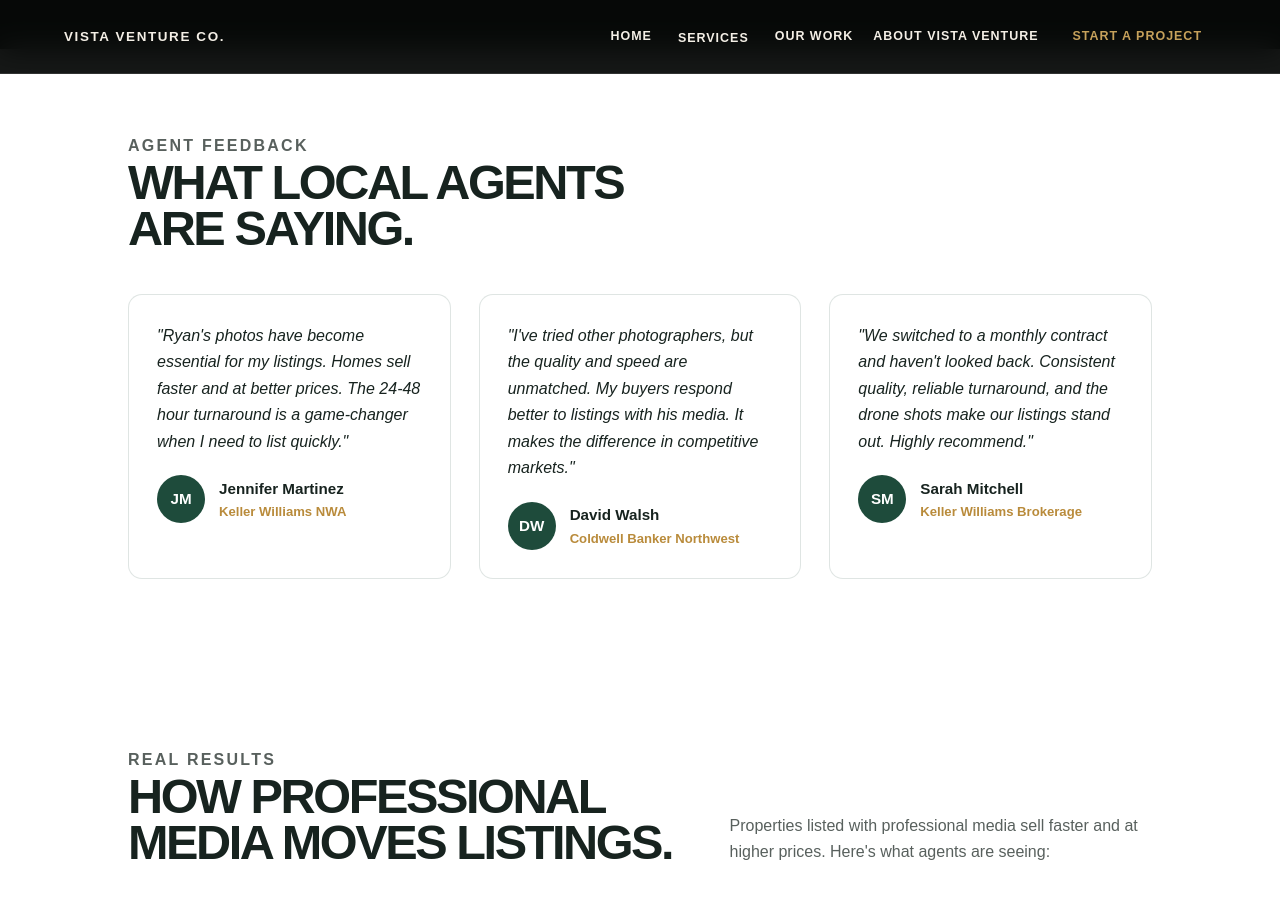
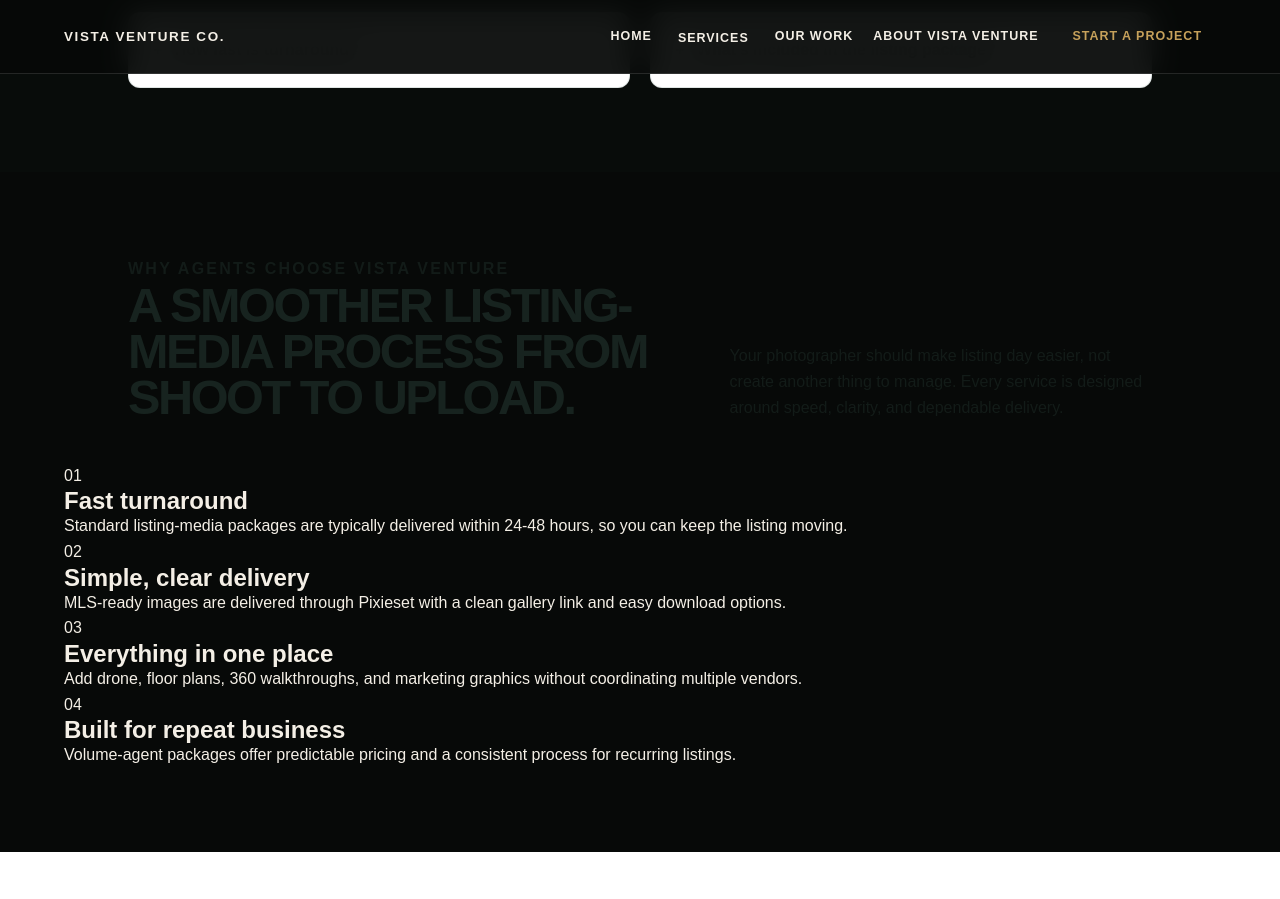
Before and after one commit to RyanGivans/VVC-2, a Jekyll site: the page built from services/real-estate/index.html, in a window 1280 px wide and 900 px high, scrolled down 3814 px. Built offline with Jekyll 4.4.1, drawn with Linux system fonts in a browser that asks for light colours; some of the changed text lies outside the part shown.

Commit message:
Improve real estate page conversion sections and remove fabricated proof

```diff
--- a/services/real-estate/index.html
+++ b/services/real-estate/index.html
@@ -16,38 +16,47 @@ page_css: real-estate-bright.css
         <a class="re-button secondary" href="#re-booking">Book a Session</a>
       </div>
     </div>
-    <img class="re-hero-photo-A" src="{{ '/assets/media/better-bella-twilight.png' | relative_url }}" alt="Twilight listing photography example">
+    <div class="re-hero-media-wrap">
+      <img class="re-hero-photo-A" src="{{ '/assets/media/better-bella-twilight.png' | relative_url }}" alt="Twilight listing photography example">
+      <div class="re-hero-proof-card">
+        <span>24-48 hr delivery</span>
+        <span>MLS-ready media</span>
+        <span>Drone + floor plans available</span>
+      </div>
+    </div>
   </div>
 </section>
 
 <section class="re-first-time-deal">
   <div class="container re-deal-content">
     <div class="re-deal-text">
-      <p class="re-deal-badge">🎯 NEW AGENT SPECIAL</p>
-      <h2>Start With a Win</h2>
-      <p>Try professional listing media risk-free. Choose one:</p>
-    </div>
-    <div class="re-deal-options">
-      <div class="re-deal-option">
-        <strong>$250</strong>
-        <span>HDR + Drone + 2D Floor Plan</span>
-        <p class="re-deal-note">Normally $335 (saves you $85)</p>
-      </div>
-      <div class="re-deal-divider">or</div>
-      <div class="re-deal-option">
-        <strong>Free</strong>
-        <span>Professional Headshots</span>
-        <p class="re-deal-note">Use for your agent marketing</p>
+      <p class="re-deal-badge">New Agent Intro Offer</p>
+      <h2>Try the full listing package on your first property.</h2>
+      <p>Get everything you need to launch a polished listing and see how easy the process can be.</p>
+      <div class="re-deal-value-line">
+        <span class="re-deal-big">$250</span>
+        <div>
+          <strong>HDR Photos + Drone + 2D Floor Plan Tour</strong>
+          <p>Normally $335. Save $85 on your first listing.</p>
+        </div>
       </div>
     </div>
-    <p class="re-deal-terms">First listing only. One per agent.</p>
+    <div class="re-deal-alt">
+      <p class="re-deal-or">Prefer a marketing upgrade instead?</p>
+      <div class="re-deal-option re-deal-option-highlight">
+        <strong>Free Agent Headshots</strong>
+        <span>Book your first standard listing package and add professional headshots for your marketing at no extra cost.</span>
+      </div>
+      <p class="re-deal-terms">First listing only. One introductory offer per agent.</p>
+      <a class="re-button re-button-gold" href="#re-booking">Claim the New Agent Offer</a>
+    </div>
   </div>
 </section>
 
 <section class="re-guarantee">
   <div class="container re-guarantee-content">
-    <strong>✓ 24-48 Hour Turnaround Guaranteed</strong>
-    <span>Photos, drone, and floor plans delivered within 24-48 hours or your session is complimentary.</span>
+    <strong>✓ 24-48 Hour Turnaround</strong>
+    <span>Standard listing media is typically delivered within 24-48 hours. Weather-dependent exterior and drone work may be rescheduled when needed.</span>
   </div>
 </section>
 
@@ -80,7 +89,7 @@ page_css: real-estate-bright.css
         <h3>2D Floor Plan Tour</h3>
         <span class="re-service-price">$75</span>
       </div>
-      <p class="re-addon-note">Add-on only (requires HDR package)</p>
+      <p class="re-addon-note">Add-on only · requires HDR package</p>
       <ul class="re-service-features">
         <li>Interactive floor plan layout</li>
         <li>Room measurements included</li>
@@ -95,14 +104,14 @@ page_css: real-estate-bright.css
         <h3>Drone Aerial Photos</h3>
         <span class="re-service-price">$100 / $150</span>
       </div>
-      <p class="re-addon-note">Add-on: $100 | Standalone: $150</p>
+      <p class="re-addon-note">Add-on: $100 · Standalone: $150</p>
       <ul class="re-service-features">
         <li>Professional aerial shots</li>
         <li>Lot context and acreage view</li>
         <li>Surrounding area perspective</li>
-        <li>Weather-dependent (rescheduled if needed)</li>
+        <li>Weather-dependent scheduling</li>
       </ul>
-      <p class="re-service-note">Dramatically increases listing impact.</p>
+      <p class="re-service-note">Helps buyers understand the full property context.</p>
     </article>
 
     <article class="re-service-card">
@@ -110,14 +119,14 @@ page_css: real-estate-bright.css
         <h3>360° Walkthrough</h3>
         <span class="re-service-price">$130 / $200</span>
       </div>
-      <p class="re-addon-note">Add-on: $130 | Standalone: $200</p>
+      <p class="re-addon-note">Add-on: $130 · Standalone: $200</p>
       <ul class="re-service-features">
         <li>Full immersive property tour</li>
-        <li>Navigate at own pace</li>
+        <li>Navigate at your own pace</li>
         <li>Virtual showing alternative</li>
-        <li>Increases time on listing</li>
+        <li>Ideal for remote buyers</li>
       </ul>
-      <p class="re-service-note">Perfect for remote buyers.</p>
+      <p class="re-service-note">A useful option for buyers who want to explore before touring.</p>
     </article>
 
     <article class="re-service-card">
@@ -132,13 +141,13 @@ page_css: real-estate-bright.css
         <li>Print-ready format</li>
         <li>Open house promotion</li>
       </ul>
-      <p class="re-service-note">Polished graphics for marketing.</p>
+      <p class="re-service-note">Polished graphics for marketing and promotion.</p>
     </article>
   </div>
 </section>
 
 <section class="re-section re-packages">
-  <div class="container re-heading">
+  <div class="container re-heading re-heading-on-dark">
     <div>
       <p class="re-eyebrow">Monthly Contract Packages</p>
       <h2>Consistent results for volume agents.</h2>
@@ -165,12 +174,12 @@ page_css: real-estate-bright.css
     </article>
 
     <article class="re-pricing-card re-featured">
-      <div class="re-badge">BEST VALUE</div>
+      <div class="re-badge">MOST POPULAR</div>
       <p class="re-label">Monthly Contract</p>
       <h3>5 Listings/Month</h3>
       <div class="re-price-display">
         <strong class="re-price-amount">$1,420</strong>
-        <span class="re-price-note">per month (save $255)</span>
+        <span class="re-price-note">per month · save $255</span>
       </div>
       <ul class="re-features">
         <li>HDR interior & exterior photos (30+ images)</li>
@@ -188,7 +197,7 @@ page_css: real-estate-bright.css
       <h3>10 Listings/Month</h3>
       <div class="re-price-display">
         <strong class="re-price-amount">$2,510</strong>
-        <span class="re-price-note">per month (save $840)</span>
+        <span class="re-price-note">per month · save $840</span>
       </div>
       <ul class="re-features">
         <li>HDR interior & exterior photos (30+ images)</li>
@@ -204,7 +213,7 @@ page_css: real-estate-bright.css
 </section>
 
 <section class="re-section re-faq">
-  <div class="container re-heading">
+  <div class="container re-heading re-heading-on-dark">
     <div>
       <p class="re-eyebrow">Agent Questions</p>
       <h2>Everything you need to know.</h2>
@@ -214,172 +223,82 @@ page_css: real-estate-bright.css
   <div class="container re-faq-grid">
     <details>
       <summary>How do I share photos with my clients?</summary>
-      <p>All photos are delivered via Pixieset, a professional listing platform. You get a shareable link to send directly to your clients, post online, or use in your MLS listing. Easy to download, print, or share on social media.</p>
+      <p>All photos are delivered via Pixieset. You receive a shareable gallery link and can download the MLS-ready files for listing use, social media, or client sharing.</p>
     </details>
 
     <details>
       <summary>Can you handle multiple listings per week?</summary>
-      <p>Yes. We can do up to 6 listings per day. Our contract tiers (5/month or 10/month) are designed for agents who have consistent volume. If you need more flexibility, we can discuss custom arrangements.</p>
+      <p>Yes. Multiple listings can be scheduled in the same week, and recurring-agent packages are available for consistent volume.</p>
     </details>
 
     <details>
       <summary>What if the weather is bad?</summary>
-      <p>Interior photography happens rain or shine. If weather prevents drone shots or exterior coverage, we reschedule those specific parts for the next available clear day—no additional charge. Interior photos are still delivered on schedule.</p>
+      <p>Interior photography can still move forward. If weather prevents exterior or drone coverage, those portions can be rescheduled for the next workable day.</p>
     </details>
 
     <details>
       <summary>Do you do commercial properties?</summary>
-      <p>Yes. Commercial properties, industrial spaces, and large acreage are all welcome. Pricing may vary based on square footage and complexity. Contact us for a custom quote.</p>
+      <p>Yes. Commercial properties, industrial spaces, and acreage are welcome. Pricing may vary based on square footage and complexity.</p>
     </details>
 
     <details>
-      <summary>How fast is turnaround really?</summary>
-      <p>Standard turnaround is 24-48 hours from the shoot date. Edited photos, floor plans, and all deliverables are ready to list. We guarantee this timeframe—if we miss it, your session is free.</p>
+      <summary>How fast is turnaround?</summary>
+      <p>Standard listing-media delivery is typically 24-48 hours from the shoot date. Weather-dependent exterior and drone work may require a separate clear-weather window.</p>
     </details>
 
     <details>
-      <summary>What's included in the package?</summary>
-      <p>HDR bracketed photos (30+ edited images covering interior and exterior), professional drone aerial shots, an interactive 2D floor plan with room measurements and a photo tour, and MLS-ready delivery. Everything a property needs to stand out.</p>
+      <summary>What's included in the listing package?</summary>
+      <p>The standard $335 package includes HDR interior and exterior photos, professional drone aerial images, an interactive 2D floor plan tour, and MLS-ready delivery.</p>
     </details>
   </div>
 </section>
 
-<section class="re-section re-testimonials">
+<section class="re-section re-why-agents">
   <div class="container re-heading">
     <div>
-      <p class="re-eyebrow">Agent Feedback</p>
-      <h2>What local agents are saying.</h2>
+      <p class="re-eyebrow">Why Agents Choose Vista Venture</p>
+      <h2>A smoother listing-media process from shoot to upload.</h2>
     </div>
+    <p>Your photographer should make listing day easier, not create another thing to manage. Every service is designed around speed, clarity, and dependable delivery.</p>
   </div>
 
-  <div class="container re-testimonials-grid">
-    <article class="re-testimonial">
-      <div class="re-testimonial-quote">"Ryan's photos have become essential for my listings. Homes sell faster and at better prices. The 24-48 hour turnaround is a game-changer when I need to list quickly."</div>
-      <div class="re-testimonial-author">
-        <div class="re-testimonial-avatar">JM</div>
-        <div>
-          <strong>Jennifer Martinez</strong>
-          <span>Keller Williams NWA</span>
-        </div>
-      </div>
+  <div class="container re-why-grid">
+    <article class="re-why-card">
+      <span class="re-why-number">01</span>
+      <h3>Fast turnaround</h3>
+      <p>Standard listing-media packages are typically delivered within 24-48 hours, so you can keep the listing moving.</p>
     </article>
-
-    <article class="re-testimonial">
-      <div class="re-testimonial-quote">"I've tried other photographers, but the quality and speed are unmatched. My buyers respond better to listings with his media. It makes the difference in competitive markets."</div>
-      <div class="re-testimonial-author">
-        <div class="re-testimonial-avatar">DW</div>
-        <div>
-          <strong>David Walsh</strong>
-          <span>Coldwell Banker Northwest</span>
-        </div>
-      </div>
+    <article class="re-why-card">
+      <span class="re-why-number">02</span>
+      <h3>Simple, clear delivery</h3>
+      <p>MLS-ready images are delivered through Pixieset with a clean gallery link and easy download options.</p>
     </article>
-
-    <article class="re-testimonial">
-      <div class="re-testimonial-quote">"We switched to a monthly contract and haven't looked back. Consistent quality, reliable turnaround, and the drone shots make our listings stand out. Highly recommend."</div>
-      <div class="re-testimonial-author">
-        <div class="re-testimonial-avatar">SM</div>
-        <div>
-          <strong>Sarah Mitchell</strong>
-          <span>Keller Williams Brokerage</span>
-        </div>
-      </div>
+    <article class="re-why-card">
+      <span class="re-why-number">03</span>
+      <h3>Everything in one place</h3>
+      <p>Add drone, floor plans, 360 walkthroughs, and marketing graphics without coordinating multiple vendors.</p>
     </article>
-  </div>
-</section>
-
-<section class="re-section re-light re-stories">
-  <div class="container re-heading">
-    <div>
-      <p class="re-eyebrow">Real Results</p>
-      <h2>How professional media moves listings.</h2>
-    </div>
-    <p>Properties listed with professional media sell faster and at higher prices. Here's what agents are seeing:</p>
-  </div>
-
-  <div class="container re-stories-grid">
-    <article class="re-story">
-      <div class="re-story-images">
-        <img src="{{ '/assets/media/better-bella-twilight.png' | relative_url }}" alt="Property listing with professional photography">
-      </div>
-      <div class="re-story-content">
-        <h3>Increased Sale Price</h3>
-        <div class="re-story-stat">
-          <span class="re-stat-label">Listed At:</span>
-          <span class="re-stat-value">$285,000</span>
-        </div>
-        <div class="re-story-stat">
-          <span class="re-stat-label">Sold At:</span>
-          <span class="re-stat-value">$298,400</span>
-        </div>
-        <div class="re-story-stat highlight">
-          <span class="re-stat-label">Premium:</span>
-          <span class="re-stat-value">+4.7%</span>
-        </div>
-        <p class="re-story-note">Professional media helped this property stand out in a competitive market and attracted serious buyers willing to pay above asking.</p>
-      </div>
-    </article>
-
-    <article class="re-story">
-      <div class="re-story-images">
-        <img src="{{ '/assets/media/house-drone.jpg' | relative_url }}" alt="Drone photography of property">
-      </div>
-      <div class="re-story-content">
-        <h3>Faster Sale</h3>
-        <div class="re-story-stat">
-          <span class="re-stat-label">Listed At:</span>
-          <span class="re-stat-value">$450,000</span>
-        </div>
-        <div class="re-story-stat">
-          <span class="re-stat-label">Days on Market:</span>
-          <span class="re-stat-value">11 days</span>
-        </div>
-        <div class="re-story-stat highlight">
-          <span class="re-stat-label">Market Average:</span>
-          <span class="re-stat-value">28 days</span>
-        </div>
-        <p class="re-story-note">Drone shots and professional photos generated more interest early, leading to a quick sale well below average market time.</p>
-      </div>
-    </article>
-
-    <article class="re-story">
-      <div class="re-story-images">
-        <img src="{{ '/assets/media/wrn-farm-sunset.jpg' | relative_url }}" alt="Sunset property photography">
-      </div>
-      <div class="re-story-content">
-        <h3>Combined Impact</h3>
-        <div class="re-story-stat">
-          <span class="re-stat-label">Listed At:</span>
-          <span class="re-stat-value">$525,000</span>
-        </div>
-        <div class="re-story-stat">
-          <span class="re-stat-label">Sold At:</span>
-          <span class="re-stat-value">$542,600</span>
-        </div>
-        <div class="re-story-stat highlight">
-          <span class="re-stat-label">Premium:</span>
-          <span class="re-stat-value">+3.4% | 14 days</span>
-        </div>
-        <p class="re-story-note">HDR, drone, and floor plan combination made this property the standout listing. Higher price + faster sale.</p>
-      </div>
+    <article class="re-why-card">
+      <span class="re-why-number">04</span>
+      <h3>Built for repeat business</h3>
+      <p>Volume-agent packages offer predictable pricing and a consistent process for recurring listings.</p>
     </article>
   </div>
 </section>
 
 <section class="re-section re-partners">
-  <div class="container re-heading">
-    <div>
-      <p class="re-eyebrow">Trusted Partners</p>
-      <h2>Working with brokerages across Northwest Arkansas.</h2>
-    </div>
+  <div class="container re-partners-heading-full">
+    <p class="re-eyebrow">Brokerages Served</p>
+    <h2>Trusted by agents working across Northwest Arkansas.</h2>
+    <p>Media services are available for independent agents and teams across the region.</p>
   </div>
 
-  <div class="container re-partners-grid">
-    <div class="re-partner-logo">
-      <img src="{{ '/assets/logos/partners/coldwell-banker.png' | relative_url }}" alt="Coldwell Banker">
-    </div>
-    <div class="re-partner-logo">
-      <img src="{{ '/assets/logos/partners/keller-williams.png' | relative_url }}" alt="Keller Williams">
+  <div class="re-logo-marquee" aria-label="Brokerage logos">
+    <div class="re-logo-track">
+      <div class="re-partner-logo"><img src="{{ '/assets/logos/partners/coldwell-banker.png' | relative_url }}" alt="Coldwell Banker"></div>
+      <div class="re-partner-logo"><img src="{{ '/assets/logos/partners/keller-williams.png' | relative_url }}" alt="Keller Williams"></div>
+      <div class="re-partner-logo"><img src="{{ '/assets/logos/partners/coldwell-banker.png' | relative_url }}" alt="Coldwell Banker"></div>
+      <div class="re-partner-logo"><img src="{{ '/assets/logos/partners/keller-williams.png' | relative_url }}" alt="Keller Williams"></div>
     </div>
   </div>
 </section>
```
